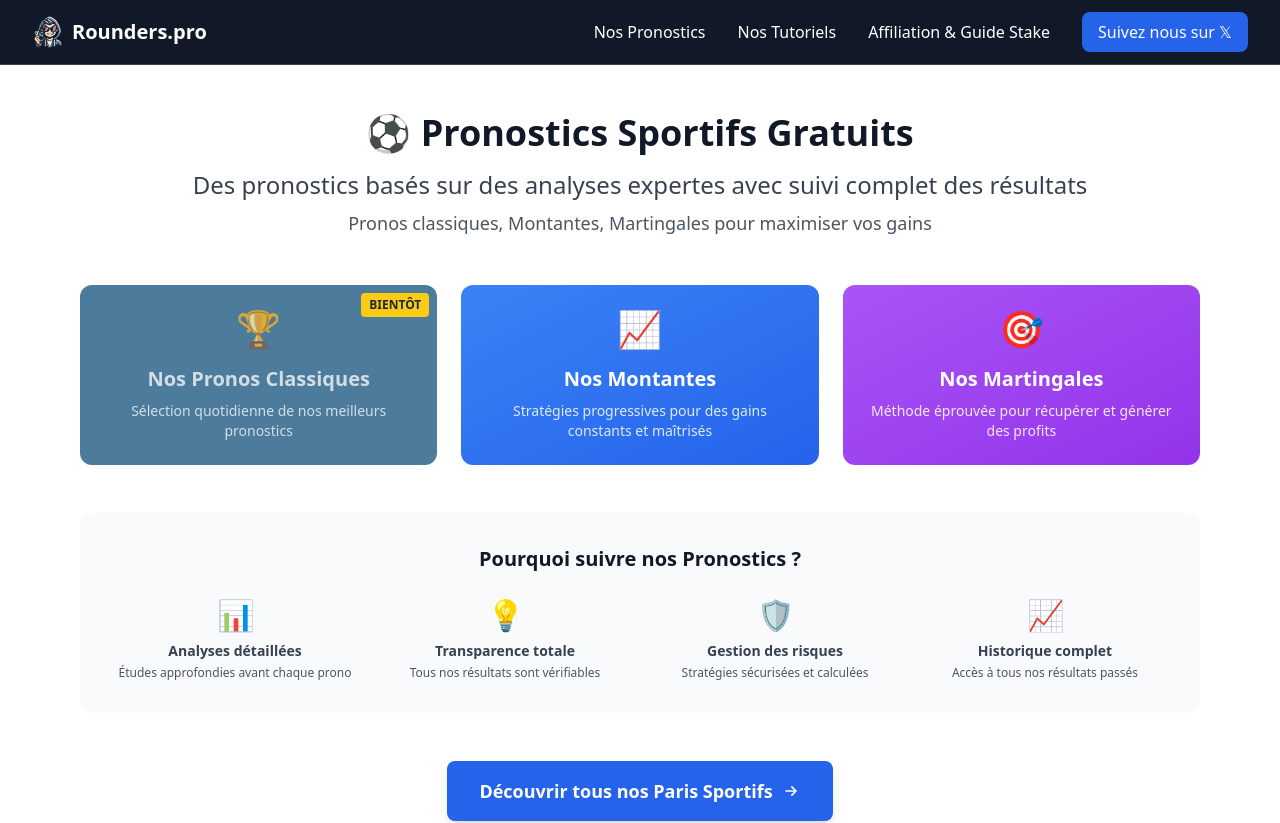
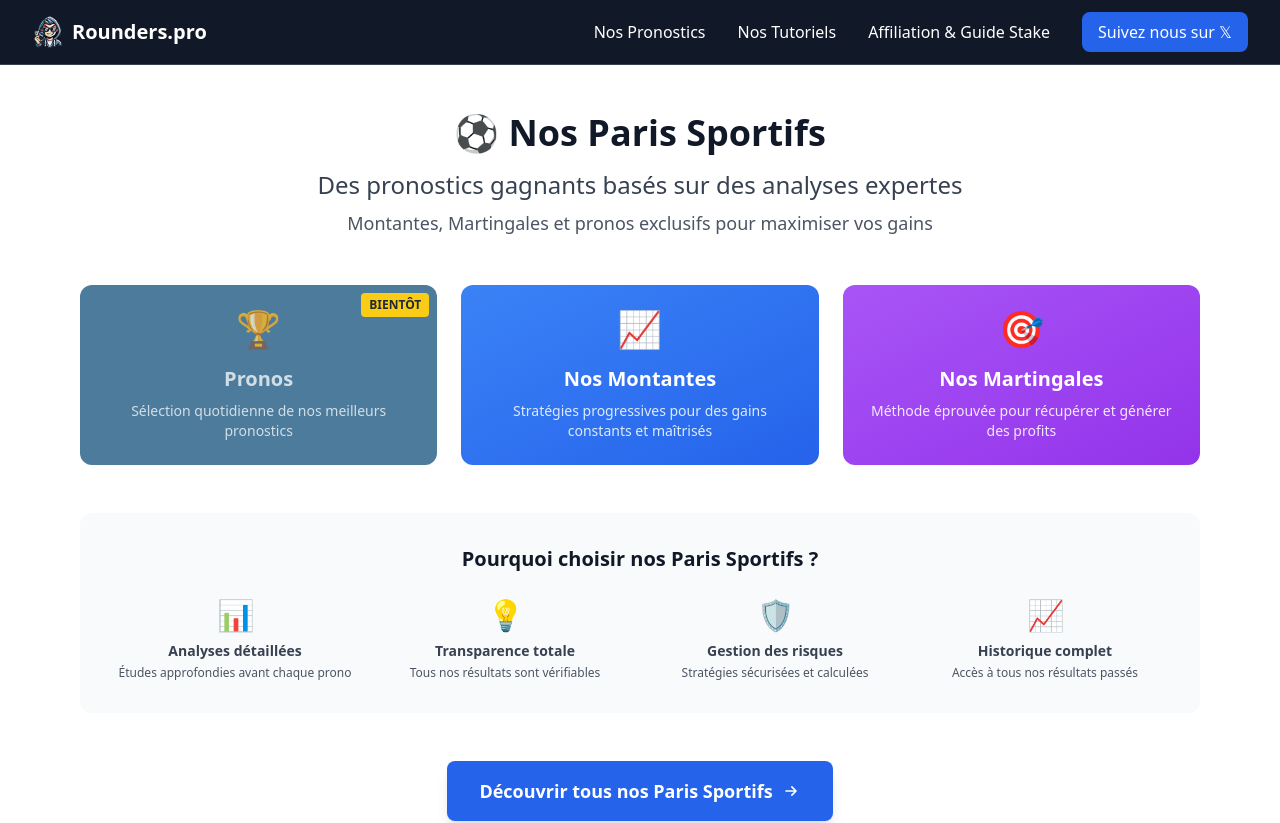
Before and after one commit to Web-Online-Concept/rounders-pro, a Next.js app: page / in a window 1280 px wide. Shown: the top 823 px of the page. Built offline with nearby package versions, Linux system fonts and the light colour scheme.

Commit message:
Update page.js

```diff
--- a/app/page.js
+++ b/app/page.js
@@ -16,13 +16,13 @@ export default function Home() {
           <div className="max-w-6xl mx-auto px-4">
             <div className="text-center mb-12">
               <h1 className="text-3xl md:text-4xl font-bold mb-4 text-gray-900">
-                ⚽ Pronostics Sportifs Gratuits
+                ⚽ Nos Paris Sportifs
               </h1>
               <p className="text-xl md:text-2xl mb-2 text-gray-700">
-                Des pronostics basés sur des analyses expertes avec suivi complet des résultats
+                Des pronostics gagnants basés sur des analyses expertes
               </p>
               <p className="text-lg text-gray-600">
-                Pronos classiques, Montantes, Martingales pour maximiser vos gains
+                Montantes, Martingales et pronos exclusifs pour maximiser vos gains
               </p>
             </div>
 
@@ -34,7 +34,7 @@ export default function Home() {
                 </div>
                 <div className="text-center opacity-75">
                   <div className="text-4xl mb-4">🏆</div>
-                  <h3 className="text-xl font-bold mb-2">Nos Pronos Classiques</h3>
+                  <h3 className="text-xl font-bold mb-2">Pronos</h3>
                   <p className="text-white text-sm">
                     Sélection quotidienne de nos meilleurs pronostics
                   </p>
@@ -64,7 +64,7 @@ export default function Home() {
 
             {/* Avantages Paris Sportifs */}
             <div className="bg-gray-50 rounded-xl p-8">
-              <h3 className="text-xl font-bold text-center mb-6 text-gray-900">Pourquoi suivre nos Pronostics ?</h3>
+              <h3 className="text-xl font-bold text-center mb-6 text-gray-900">Pourquoi choisir nos Paris Sportifs ?</h3>
               <div className="grid grid-cols-2 md:grid-cols-4 gap-6 text-center">
                 <div>
                   <div className="text-3xl mb-2">📊</div>
```
